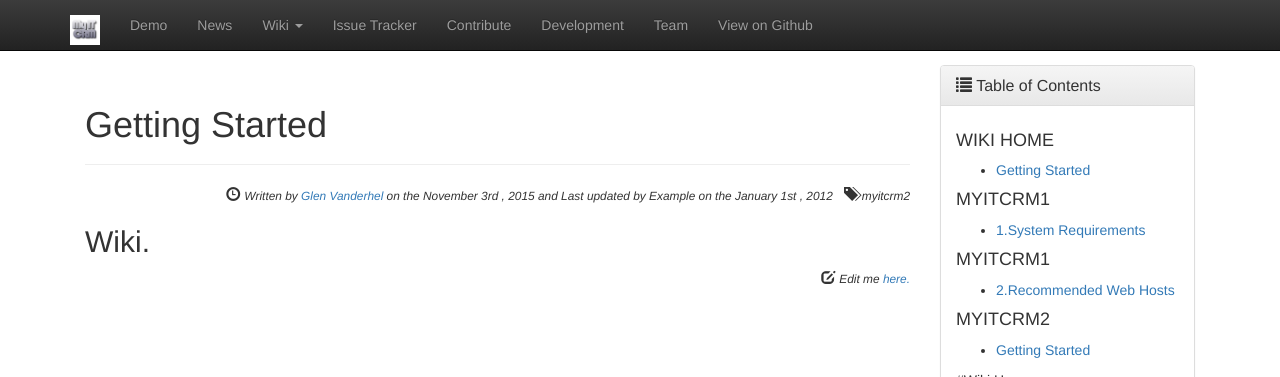
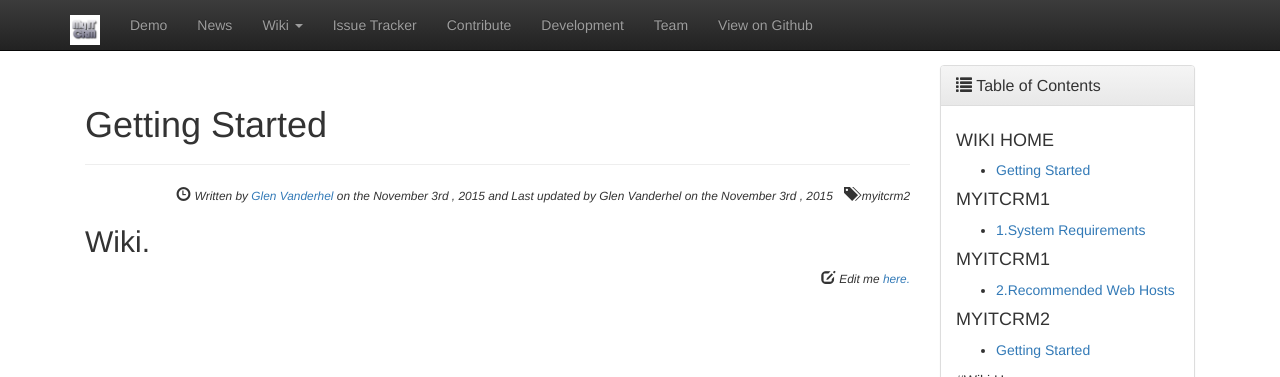
Before and after one commit to MyITCRM/myitcrm.github.com, a Jekyll site: the page built from _wiki/myitcrm2/getting-started.md, in a window 1280 px wide and 1076 px high. Shown: the top 377 px of the window. Built offline with Jekyll 4.4.1, drawn with Linux system fonts in a browser that asks for light colours; nearby versions of some CDN libraries; library files that are not in the unit come from our copies; Markdown is read by kramdown in place of the engine named in the settings; comment, search, counter and statistics services are not loaded.

Commit message:
Update getting-started.md

```diff
--- a/_wiki/myitcrm2/getting-started.md
+++ b/_wiki/myitcrm2/getting-started.md
@@ -2,8 +2,8 @@
 layout: wiki
 title:  Getting Started
 author: Glen Vanderhel
-updated_by: Example
-updated_at: 2012-01-01
+updated_by: Glen Vanderhel
+updated_at: 2015-11-03
 tags: [myitcrm2]
 ---
 
```
